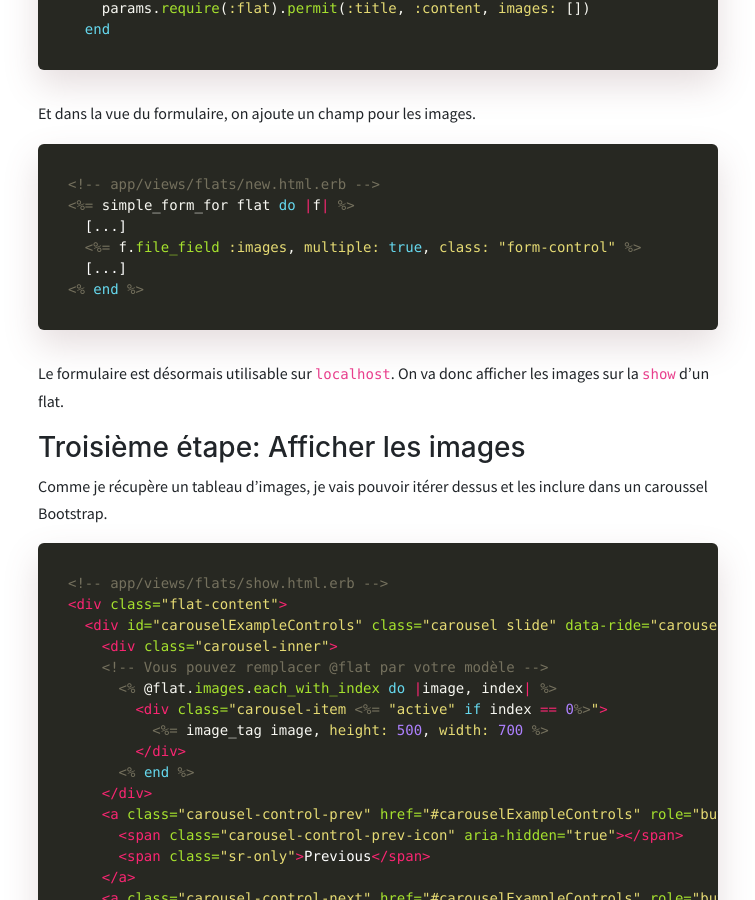
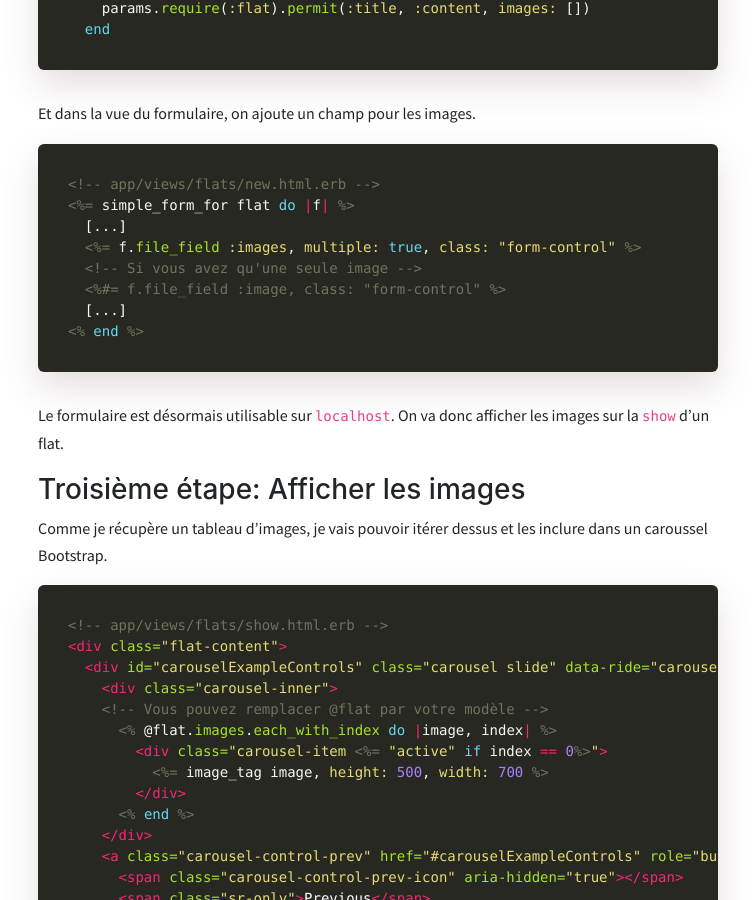
Before and after one commit to alexandrebk/alexandrebk.github.io, a Jekyll site: the page built from _posts/2019-09-15-active-storage.md, in a window 1280 px wide and 900 px high, scrolled down 1169 px. Shown: the whole window, without its empty margins (262-1017 px from the left). Built offline with Jekyll 4.4.1, drawn with Linux system fonts in a browser that asks for light colours; nearby versions of some CDN libraries; some of the changed text lies outside the part shown.

Commit message:
Active Storage article, change bucket name comment

````diff
--- a/_posts/2019-09-15-active-storage.md
+++ b/_posts/2019-09-15-active-storage.md
@@ -50,6 +50,8 @@
 <%= simple_form_for flat do |f| %>
   [...]
   <%= f.file_field :images, multiple: true, class: "form-control" %>
+  <!-- Si vous avez qu'une seule image -->
+  <%#= f.file_field :image, class: "form-control" %>
   [...]
 <% end %>
 ```
@@ -146,6 +148,7 @@
   access_key_id: <%= ENV['S3_ACCESS_KEY_ID'] %>
   secret_access_key: <%= ENV['S3_SECRET_ACCESS_KEY'] %>
   bucket: "airbnb-copycat"
+  # Rempacer airbnb-copycat par le bucket que vous avez crée
   region: "eu-west-1"
   # Si vous avez choisi un bucket à Paris
   # region: "eu-west-3"
````
